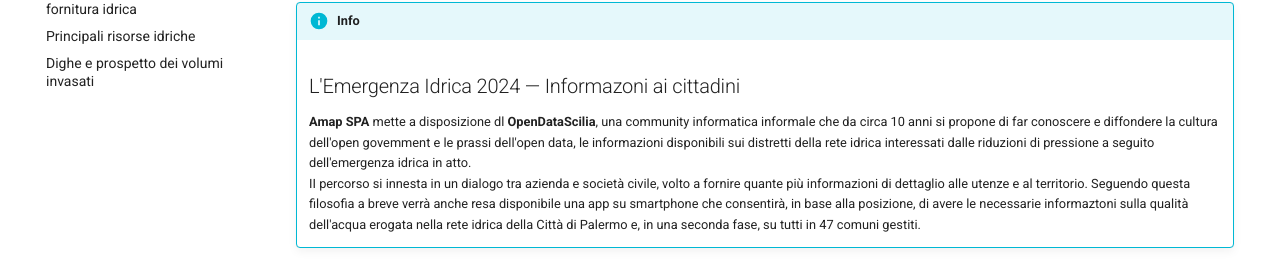
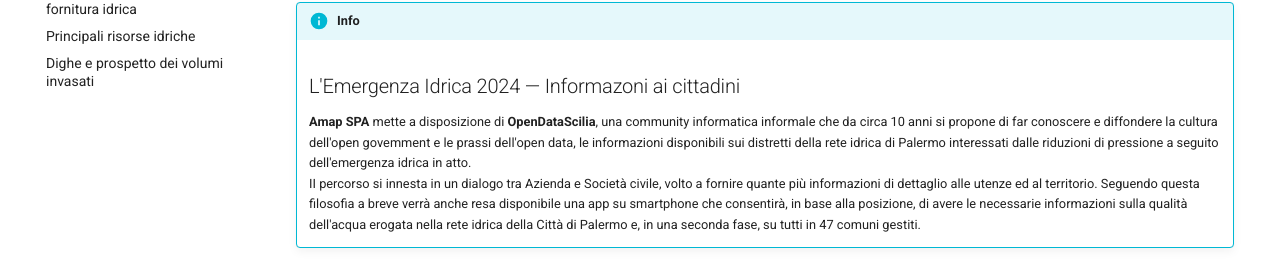
Before and after one commit to opendatasicilia/emergenza-idrica-sicilia, an MkDocs documentation site: the page built from docs/mappe/distretti_pa/index.md, in a window 1280 px wide and 900 px high, cut to the strip 267-531 px from the top of the window. Built offline with MkDocs 1.6.1 and Material for MkDocs 9.7.7, drawn with Linux system fonts in a browser that asks for light colours; comment, search, counter and statistics services are not loaded.

Commit message:
Update index.md

```diff
--- a/docs/mappe/distretti_pa/index.md
+++ b/docs/mappe/distretti_pa/index.md
@@ -11,9 +11,9 @@
 !!! info
 
     ## L'Emergenza Idrica 2024 — Informazoni ai cittadini
-	**Amap SPA** mette a disposizione dl **OpenDataScilia**, una community informatica informale che da circa 10 anni si propone di far conoscere e diffondere la cultura dell'open govemment e le prassi dell'open data, le informazioni disponibili sui distretti della rete idrica interessati dalle riduzioni di pressione a seguito dell'emergenza idrica in atto.<br>
-	II percorso si innesta in un dialogo tra azienda e società civile, volto a fornire quante più informazioni di dettaglio alle utenze e al territorio.
-	Seguendo questa filosofia a breve verrà anche resa disponibile una app su smartphone che consentirà, in base alla posizione, di avere le necessarie informaztoni sulla qualità dell'acqua erogata nella rete idrica della Città di Palermo e, in una seconda fase, su tutti in 47 comuni gestiti.
+	**Amap SPA** mette a disposizione di **OpenDataScilia**, una community informatica informale che da circa 10 anni si propone di far conoscere e diffondere la cultura dell'open govemment e le prassi dell'open data, le informazioni disponibili sui distretti della rete idrica di Palermo interessati dalle riduzioni di pressione a seguito dell'emergenza idrica in atto.<br>
+	II percorso si innesta in un dialogo tra Azienda e Società civile, volto a fornire quante più informazioni di dettaglio alle utenze ed al territorio.
+	Seguendo questa filosofia a breve verrà anche resa disponibile una app su smartphone che consentirà, in base alla posizione, di avere le necessarie informazioni sulla qualità dell'acqua erogata nella rete idrica della Città di Palermo e, in una seconda fase, su tutti in 47 comuni gestiti.
 
 
 <iframe width="100%" height="850" frameborder="0" allowfullscreen allow="geolocation" src="//umap.openstreetmap.fr/it/map/distretti-amap-interessati-dalla-riduzione-pressio_1059819?scaleControl=false&miniMap=false&scrollWheelZoom=false&zoomControl=true&editMode=disabled&moreControl=true&searchControl=null&tilelayersControl=null&embedControl=null&datalayersControl=true&onLoadPanel=none&captionBar=false&captionMenus=true"></iframe>
```
